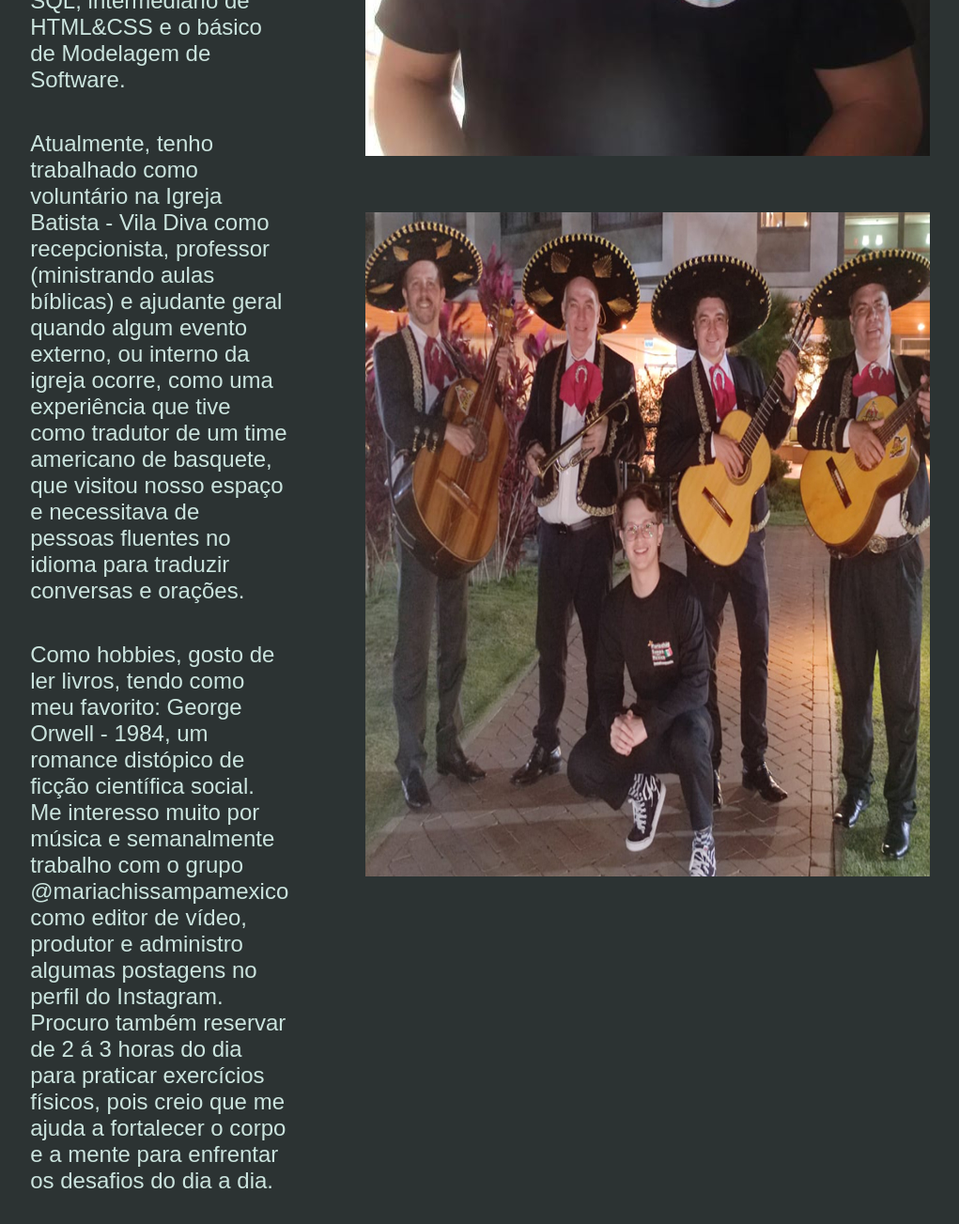
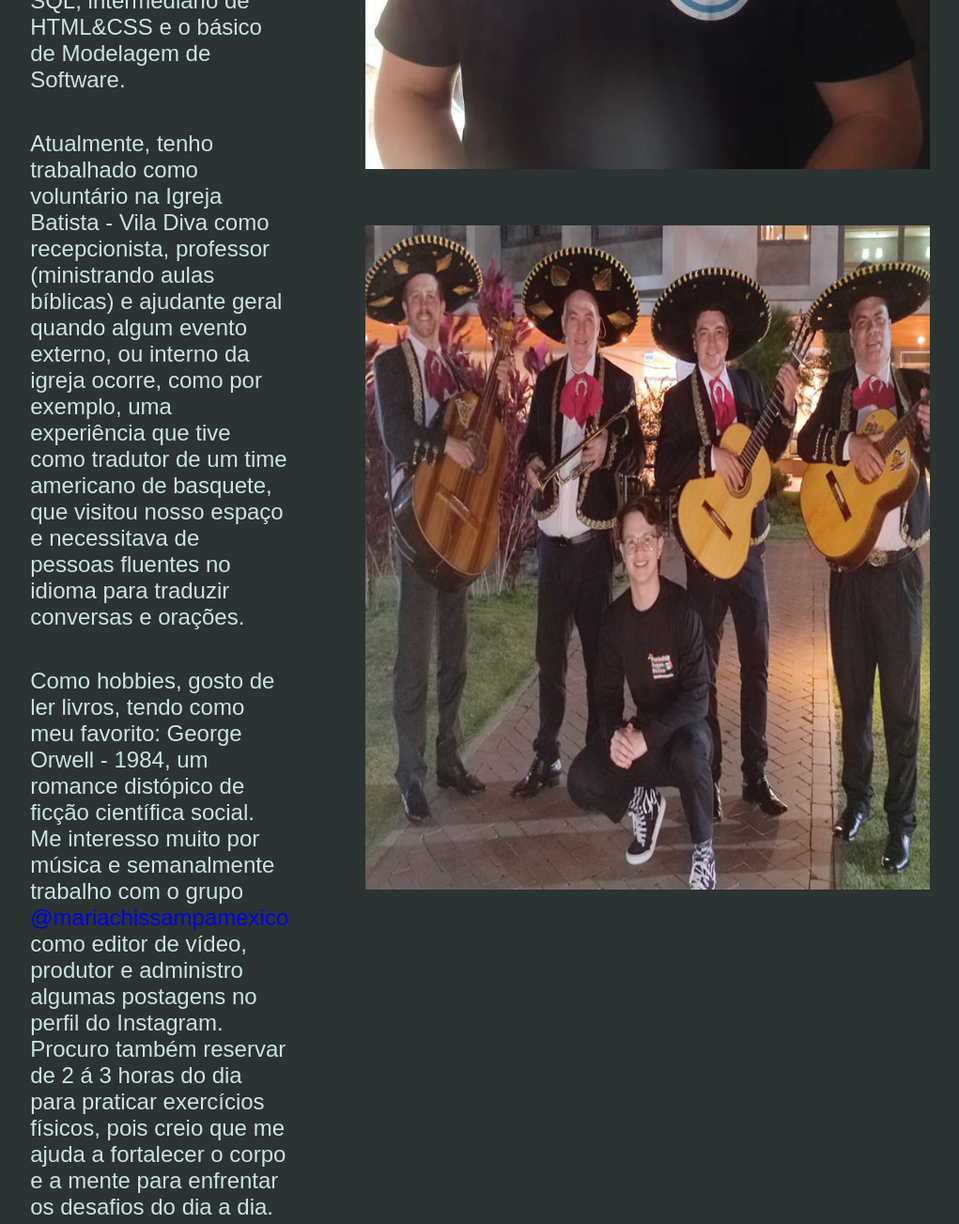
Before and after one commit to carloscaique/ghCarlosPage, a plain HTML site: page about.html in a window 1280 px wide. Shown: the part 1600-2903 px from the top of the page at 94% size, without its empty margins (147-1168 px from the left). Drawn offline with nearby package versions, Linux system fonts and the light colour scheme.

Commit message:
small changes
nothing special

```diff
--- a/about.html
+++ b/about.html
@@ -22,9 +22,9 @@
             <section class="apresentacao__conteudo">
                 <h1 class="perfil__titulo">Sobre Mim</h1>
                 <p class="apresentacao__conteudo__texto">Nascido e criado em São Paulo, venho de uma família que aposta nos estudos e sigo este caminho conforme me ensinado desde a infância. Acredito que respeito, humildade, persistência, proatividade e foco sejam as chaves para o sucesso em uma empresa e em muitas áreas da vida. </p>
-                <p class="apresentacao__conteudo__texto">Na área dos estudos, me identifico principalmente com idiomas estrangeiros, programação/tecnologia e geopolítica. Como listado na pagina inicial, sou fluente em inglês, certificado pela Cambridge e atualmente me encontro no nível Avançado 1, em mandarim. Na área da tecnologia, sou iniciante, porém aprendo rápido, me considero uma pessoa curiosa e busco estar sempre me reciclando, revisando conteúdos, pesquisando sobre novas tecnologias, softwares, ferramentas e outras oportunidades que o mercado oferece. Tive contato com a plataforma Azure (Microsoft), em inteligência artificial, especificamente em Machine Learning. Estou tendo aulas de POO em Java ( em aulas do currículo da faculdade e em cursos extras que a faculdade oferece), conheço o básico de SQL, intermediário de HTML&CSS e o básico de Modelagem de Software.</p>
-                <p class="apresentacao__conteudo__texto">Atualmente, tenho trabalhado como voluntário na Igreja Batista - Vila Diva como recepcionista, professor (ministrando aulas bíblicas) e ajudante geral quando algum evento externo, ou interno da igreja ocorre, como uma experiência que tive como tradutor de um time americano de basquete, que visitou nosso espaço e necessitava de pessoas fluentes no idioma para traduzir conversas e orações.</p>
-                <p class="apresentacao__conteudo__texto">Como hobbies, gosto de ler livros, tendo como meu favorito: George Orwell - 1984, um romance distópico de ficção científica social. Me interesso muito por música e semanalmente trabalho com o grupo @mariachissampamexico como editor de vídeo, produtor e administro algumas postagens no perfil do Instagram. Procuro também reservar de 2 á 3 horas do dia para praticar exercícios físicos, pois creio que me ajuda a fortalecer o corpo e a mente para enfrentar os desafios do dia a dia.</p>
+                <p class="apresentacao__conteudo__texto">Na área dos estudos, me identifico principalmente com idiomas estrangeiros, programação/tecnologia e geopolítica. Como listado na pagina inicial, sou fluente em inglês, certificado pela Cambridge e atualmente me encontro no nível Avançado 1, em mandarim. Na área da tecnologia, sou iniciante, porém aprendo rápido, me considero uma pessoa curiosa e busco estar sempre me reciclando, revisando conteúdos, pesquisando sobre novas tecnologias, softwares, ferramentas e outras oportunidades que o mercado oferece. Tive contato com a plataforma Azure (Microsoft), em inteligência artificial, especificamente em Machine Learning. Estou tendo aulas de POO em Java (em aulas do currículo da faculdade e em cursos extras que a faculdade oferece), conheço o básico de SQL, intermediário de HTML&CSS e o básico de Modelagem de Software.</p>
+                <p class="apresentacao__conteudo__texto">Atualmente, tenho trabalhado como voluntário na Igreja Batista - Vila Diva como recepcionista, professor (ministrando aulas bíblicas) e ajudante geral quando algum evento externo, ou interno da igreja ocorre, como por exemplo, uma experiência que tive como tradutor de um time americano de basquete, que visitou nosso espaço e necessitava de pessoas fluentes no idioma para traduzir conversas e orações.</p>
+                <p class="apresentacao__conteudo__texto">Como hobbies, gosto de ler livros, tendo como meu favorito: George Orwell - 1984, um romance distópico de ficção científica social. Me interesso muito por música e semanalmente trabalho com o grupo <a class="link__mariachis" href="https://www.instagram.com/mariachissampamexico/">@mariachissampamexico</a> como editor de vídeo, produtor e administro algumas postagens no perfil do Instagram. Procuro também reservar de 2 á 3 horas do dia para praticar exercícios físicos, pois creio que me ajuda a fortalecer o corpo e a mente para enfrentar os desafios do dia a dia.</p>
                 <p class="apresentacao__conteudo__texto">Estou procurando emprego na área de T.I, sem preferência na linguagem de programação, desde que eu possa colaborar com a empresa e meus colégas de trabalho. Me identifico muito com a área, e acredito fortemente que farei um bom trabalho seguindo os princípios que me foram ensinados e citados no primeiro parágrafo: respeito, humildade, persistência, proatividade e foco.</p>
             </section>
             <section class="apresentacao__conteudo__perfil">
--- a/styles/style.css
+++ b/styles/style.css
@@ -56,7 +56,7 @@ body{
 }
 
 .texto-destaque:hover{
-    font-size: 25px;
+    font-size: 24.3px;
     color: aquamarine;
 }
 
```
